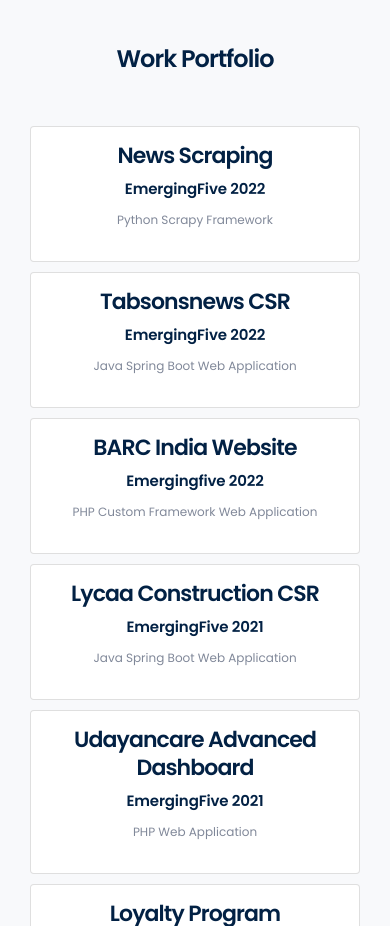
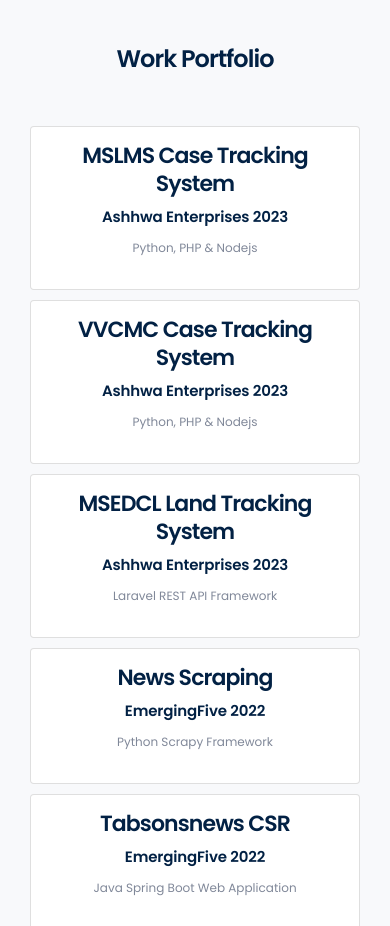
Before and after one commit to VirenMistry512/virenmistry_profile, a plain HTML site: page index.html in a window 390 px wide. Shown: the part 3340-4266 px from the top of the page. Drawn offline with nearby package versions, Linux system fonts and the light colour scheme; animation ran at ten frames a second.

Commit message:
new projects added

```diff
--- a/index.html
+++ b/index.html
@@ -294,6 +294,27 @@
             </div>
             <div class="container">
                 <div class="row">
+                    <div class="col-md-4 mt-10">
+                        <div class="card text-center padding-15">
+                            <h2>MSLMS Case Tracking System</h2>
+                            <h4>Ashhwa Enterprises 2023</h4>
+                            <p>Python, PHP & Nodejs</p>
+                        </div>
+                    </div>
+                    <div class="col-md-4 mt-10">
+                        <div class="card text-center padding-15">
+                            <h2>VVCMC Case Tracking System</h2>
+                            <h4>Ashhwa Enterprises 2023</h4>
+                            <p>Python, PHP & Nodejs</p>
+                        </div>
+                    </div>
+                    <div class="col-md-4 mt-10">
+                        <div class="card text-center padding-15">
+                            <h2>MSEDCL Land Tracking System</h2>
+                            <h4>Ashhwa Enterprises 2023</h4>
+                            <p>Laravel REST API Framework</p>
+                        </div>
+                    </div>
                     <div class="col-md-4 mt-10">
                         <div class="card text-center padding-15">
                             <h2>News Scraping</h2>
```
